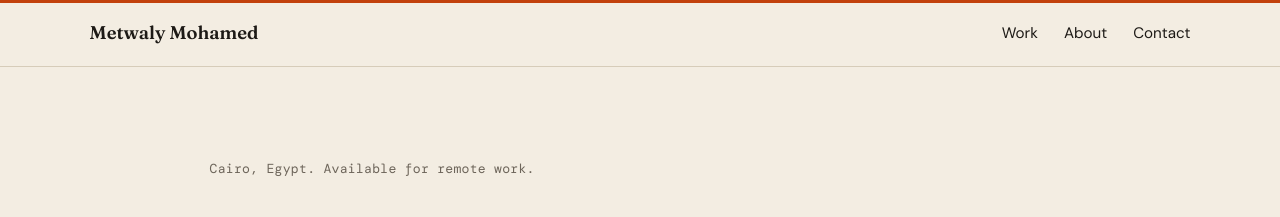
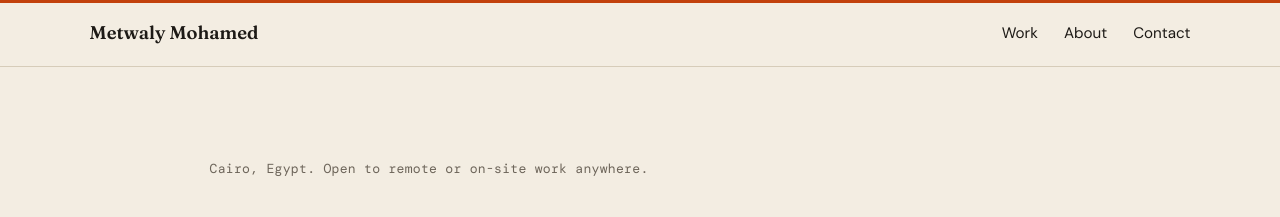
Before and after one commit to Mtwlii/portfolio, a React (Vite) app: page / in a window 1280 px wide. Shown: the top 217 px of the page. Built offline with nearby package versions, Linux system fonts and the light colour scheme.

Commit message:
Update availability message in Hero component

```diff
--- a/src/features/hero/components/Hero.tsx
+++ b/src/features/hero/components/Hero.tsx
@@ -8,7 +8,7 @@ export function Hero({ loaded }: { loaded: boolean }) {
   return (
     <motion.section className="hero" style={{ y: heroY }}>
       <motion.p className="small" initial="hidden" animate={loaded ? 'show' : 'hidden'} variants={rise}>
-        Cairo, Egypt. Available for remote work.
+        Cairo, Egypt. Open to remote or on-site work anywhere.
       </motion.p>
       <h1>
         {headlineLines.map((l, i) => (
```
